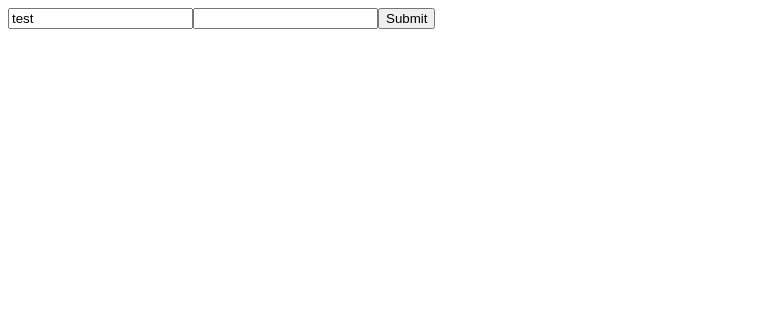
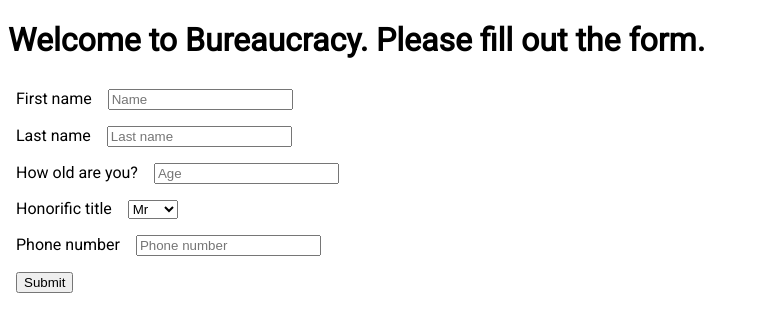
Before and after one commit to fmagesty/bureaucracy, a React app: page / in a window 1280 px wide. Shown: the whole page, without its empty margins (0-759 px from the left). Built offline with nearby package versions, Linux system fonts and the light colour scheme.

Commit message:
added some form fields

```diff
--- a/src/components/core/App.js
+++ b/src/components/App.js
@@ -1,5 +1,5 @@
 import React from 'react';
-import Homepage from '../../pages/Homepage';
+import Homepage from '../pages/Homepage';
 
 const App = () => {
   return (
--- /dev/null
+++ b/src/components/Form.js
@@ -0,0 +1,68 @@
+import React from 'react';
+import { useForm, Controller } from 'react-hook-form';
+
+const Form = () => {
+  const {
+    register,
+    handleSubmit,
+    formState: { errors },
+  } = useForm();
+  const onSubmit = (data) => console.log(data);
+
+  return (
+    <form onSubmit={handleSubmit(onSubmit)}>
+      {/* First name */}
+      <label htmlFor="firstName">First name</label>
+      <input
+        id="firstName"
+        placeholder="Name"
+        aria-invalid={errors.firstName ? 'true' : 'false'}
+        {...register('firstName', { required: true, pattern: /^[A-Za-z]+$/i })}
+      />
+      {errors.firstName && <span role="alert">First name is required</span>}
+      <br />
+      {/* Last name */}
+      <label htmlFor="lastName">Last name</label>
+      <input
+        id="lastName"
+        placeholder="Last name"
+        aria-invalid={errors.lastName ? 'true' : 'false'}
+        {...register('lastName', { required: true, pattern: /^[A-Za-z]+$/i })}
+      />
+      {errors.lastName && 'Last name is required'}
+      <br />
+      {/* Age */}
+      <label htmlFor="age">How old are you?</label>
+      <input
+        type="number"
+        placeholder="Age"
+        {...register('age', { min: 1, max: 99, required: true })}
+      />
+      {errors.age && 'Age is required'}
+      <br />
+      {/* Honorific title */}
+      <label htmlFor="honorificTitle">Honorific title</label>
+      <select {...register('Honorific title', { required: true })}>
+        <option value="Mr">Mr</option>
+        <option value="Mrs">Mrs</option>
+        <option value="Miss">Miss</option>
+        <option value="Ms">Ms</option>
+        <option value="Mx">Mx</option>
+        <option value="Dr">Dr</option>
+      </select>
+      <br />
+      {/* Phone */}
+      <label htmlFor="phone">Phone number</label>
+      <input
+        type="number"
+        placeholder="Phone number"
+        {...register('phone', { min: 5, max: 10, required: true })}
+      />
+      {errors.phone && 'Phone number is required'}
+      <br />
+      <input type="submit" />
+    </form>
+  );
+};
+
+export default Form;
--- a/src/index.css
+++ b/src/index.css
@@ -1,3 +1,16 @@
 body {
   font-family: 'Roboto', sans-serif;
 }
+
+label {
+  margin: 0.5rem 0.5rem 0.5rem 0.5rem;
+}
+input {
+  margin: 0.5rem 0.5rem 0.5rem 0.5rem;
+}
+select {
+  margin: 0.5rem 0.5rem 0.5rem 0.5rem;
+}
+errors {
+  color: red;
+}
--- a/src/index.js
+++ b/src/index.js
@@ -1,6 +1,6 @@
 import ReactDOM from 'react-dom';
 import React from 'react';
-import App from './components/core/App';
+import App from './components/App';
 import './index.css';
 
 ReactDOM.render(
--- a/src/pages/Homepage.js
+++ b/src/pages/Homepage.js
@@ -1,29 +1,11 @@
 import React from 'react';
-import { useForm } from 'react-hook-form';
+import Form from '../components/Form';
 
 export default function Homepage() {
-  const {
-    register,
-    handleSubmit,
-    watch,
-    formState: { errors },
-  } = useForm();
-  const onSubmit = (data) => console.log(data);
-
-  console.log(watch('example')); // watch input value by passing the name of it
-
   return (
-    /* "handleSubmit" will validate your inputs before invoking "onSubmit" */
-    <form onSubmit={handleSubmit(onSubmit)}>
-      {/* register your input into the hook by invoking the "register" function */}
-      <input defaultValue="test" {...register('example')} />
-
-      {/* include validation with required or other standard HTML validation rules */}
-      <input {...register('exampleRequired', { required: true })} />
-      {/* errors will return when field validation fails  */}
-      {errors.exampleRequired && <span>This field is required</span>}
-
-      <input type="submit" />
-    </form>
+    <div>
+      <h1>Welcome to Bureaucracy. Please fill out the form.</h1>
+      <Form />
+    </div>
   );
 }
```
Also changed, not shown: src/components/GeneralComponent.js (deleted, +0 -11 lines), src/components/core/CommomComponent.js (deleted, +0 -11 lines).
